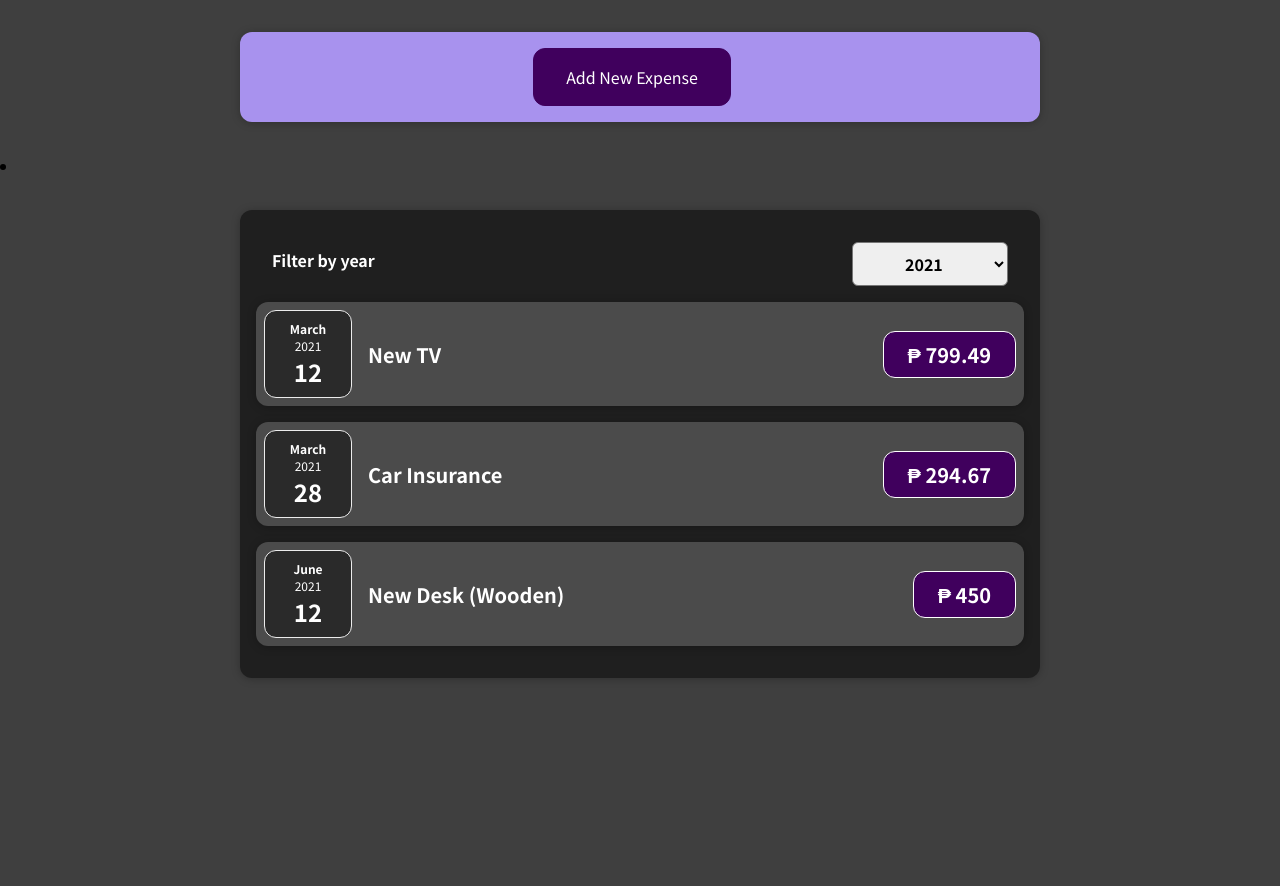
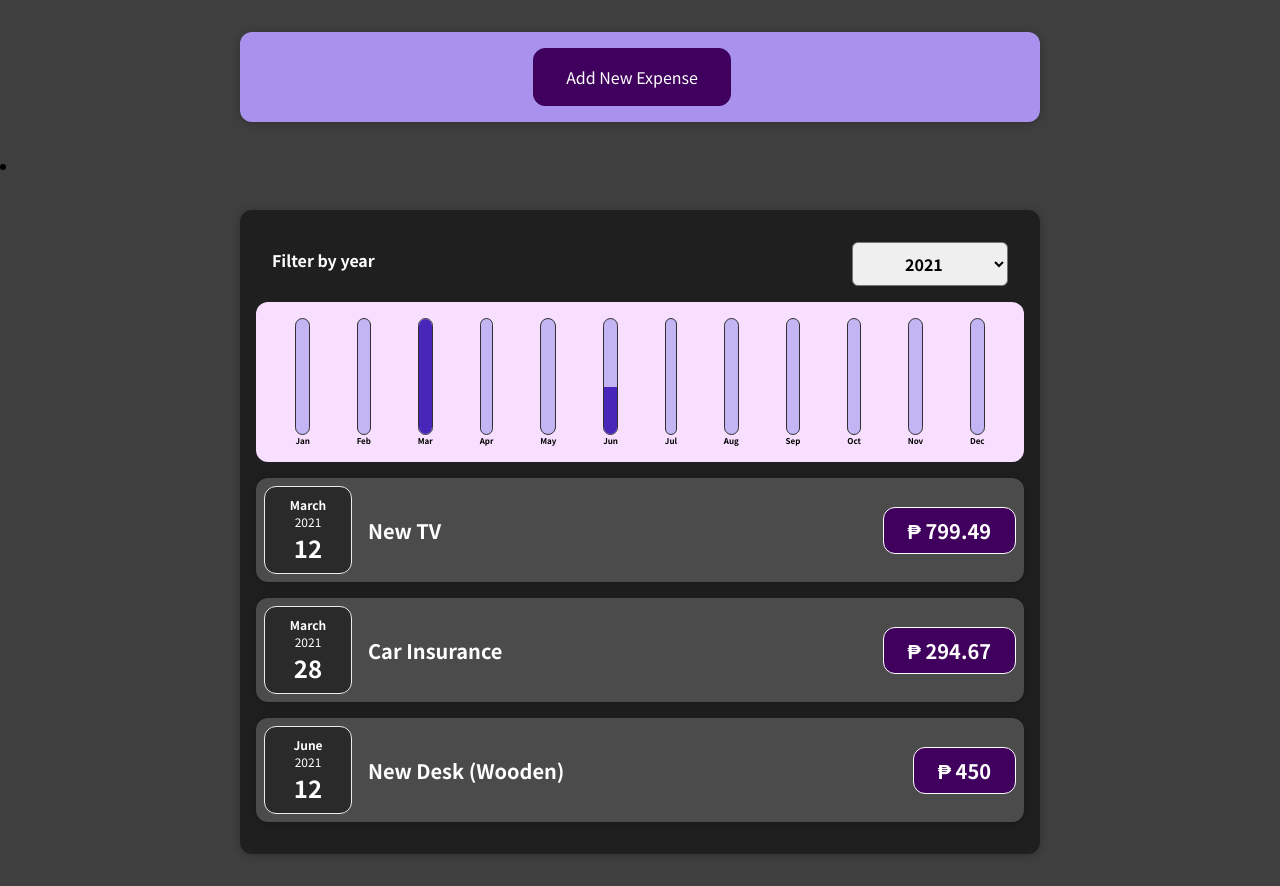
Before and after one commit to EBR-code/expense-tracker, a React (Create React App) app: page / in a window 1280 px wide. Before the commit the page ends 800 px from the top, so only its background shows below. Built offline with nearby package versions, Linux system fonts and the light colour scheme.

Commit message:
add chart component

```diff
--- a/src/components/Chart/Chart.js
+++ b/src/components/Chart/Chart.js
@@ -1,14 +1,24 @@
 import React from 'react';
+
 import ChartBar from './ChartBar';
 import './Chart.css';
 
-const Chart = (props) => {
+const Chart = props => {
+  const dataPointValues = props.dataPoints.map(dataPoint => dataPoint.value);
+  const totalMaximum = Math.max(...dataPointValues);
+
   return (
     <div className="chart">
-      {props.dataPoints.map((dataPoint) => (
-        <ChartBar value={dataPoint.value} maxValue={null} />
+      {props.dataPoints.map(dataPoint => (
+        <ChartBar
+          key={dataPoint.label}
+          value={dataPoint.value}
+          maxValue={totalMaximum}
+          label={dataPoint.label}
+        />
       ))}
     </div>
   );
 };
+
 export default Chart;
--- a/src/components/Chart/ChartBar.js
+++ b/src/components/Chart/ChartBar.js
@@ -1,6 +1,25 @@
 import React from 'react';
-import './CharBar.css';
 
-const ChartBar = () => {};
+import './ChartBar.css';
+
+const ChartBar = props => {
+  let barFillHeight = '0%';
+
+  if (props.maxValue > 0) {
+    barFillHeight = Math.round((props.value / props.maxValue) * 100) + '%';
+  }
+
+  return (
+    <div className="chart-bar">
+      <div className="chart-bar__inner">
+        <div
+          className="chart-bar__fill"
+          style={{ height: barFillHeight }}
+        ></div>
+      </div>
+      <div className="chart-bar__label">{props.label}</div>
+    </div>
+  );
+};
 
 export default ChartBar;
--- a/src/components/Expenses/Expenses.js
+++ b/src/components/Expenses/Expenses.js
@@ -1,18 +1,19 @@
 import React, { useState } from 'react';
+import ExpensesFilter from './ExpensesFilter';
+import ExpensesList from './ExpensesList';
+import ExpensesChart from './ExpensesChart';
 import Card from '../UI/Card';
-import ExpensesFilter from './ExpensesFilter';
 import './Expenses.css';
-import ExpensesList from './ExpensesList';
 
 //from App.js we pass the expenseArray throught props "items"
-const Expenses = (props) => {
+const Expenses = props => {
   const [yearChange, setYearChange] = useState('2021');
   // a function that handles the data from an event change in ExpenseFilter, by setting that data to setYearChange
-  const saveYearChangeHandler = (chosenYear) => {
+  const saveYearChangeHandler = chosenYear => {
     setYearChange(chosenYear);
   };
   // filters through expense array and return array object/s that matches chosen year.
-  const filteredExpenses = props.items.filter((expense) => {
+  const filteredExpenses = props.items.filter(expense => {
     return expense.date.getFullYear().toString() === yearChange;
   });
 
@@ -25,6 +26,7 @@
             defaultYear={yearChange}
             onYearChange={saveYearChangeHandler}
           />
+          <ExpensesChart expenses={filteredExpenses} />
           <ExpensesList items={filteredExpenses} />
         </Card>
       </div>
--- /dev/null
+++ b/src/components/Expenses/ExpensesChart.js
@@ -0,0 +1,29 @@
+import React from 'react';
+
+import Chart from '../Chart/Chart';
+
+const ExpensesChart = props => {
+  const chartDataPoints = [
+    { label: 'Jan', value: 0 },
+    { label: 'Feb', value: 0 },
+    { label: 'Mar', value: 0 },
+    { label: 'Apr', value: 0 },
+    { label: 'May', value: 0 },
+    { label: 'Jun', value: 0 },
+    { label: 'Jul', value: 0 },
+    { label: 'Aug', value: 0 },
+    { label: 'Sep', value: 0 },
+    { label: 'Oct', value: 0 },
+    { label: 'Nov', value: 0 },
+    { label: 'Dec', value: 0 }
+  ];
+
+  for (const expense of props.expenses) {
+    const expenseMonth = expense.date.getMonth(); // starting at 0 => January => 0
+    chartDataPoints[expenseMonth].value += expense.amount;
+  }
+
+  return <Chart dataPoints={chartDataPoints} />;
+};
+
+export default ExpensesChart;
--- a/src/components/NewExpenses/ExpenseForm.js
+++ b/src/components/NewExpenses/ExpenseForm.js
@@ -1,31 +1,31 @@
 import React, { useState } from 'react';
 import './ExpenseForm.css';
 
-const ExpenseForm = (props) => {
+const ExpenseForm = props => {
   //3 states for the ExpenseForm inputs.
   const [enteredTitle, setEnteredTitle] = useState('');
   const [enteredAmount, setEnteredAmount] = useState('');
   const [enteredDate, setEnteredDate] = useState('');
 
-  const titleChangeHandler = (event) => {
+  const titleChangeHandler = event => {
     // passes data from title input to the 2nd element in the title state.
     // event.target.value is from the browser
     setEnteredTitle(event.target.value);
   };
-  const amountChangeHandler = (event) => {
+  const amountChangeHandler = event => {
     setEnteredAmount(event.target.value);
   };
-  const dateChangeHandler = (event) => {
+  const dateChangeHandler = event => {
     setEnteredDate(event.target.value);
   };
   // function handler that gets and passed the data from the form to
-  const submitHandler = (event) => {
+  const submitHandler = event => {
     //prevent page to reload on form-submit
     event.preventDefault();
     // packs  data from submitted form input into the expenseData object
     const expenseData = {
       title: enteredTitle,
-      amount: enteredAmount,
+      amount: +enteredAmount,
       // parse enteredDate to the new Date constructor to convert to a date object.
       date: new Date(enteredDate)
     };
```
Also changed, not shown: 2 other files (tests, documents, lock files or other folders).
